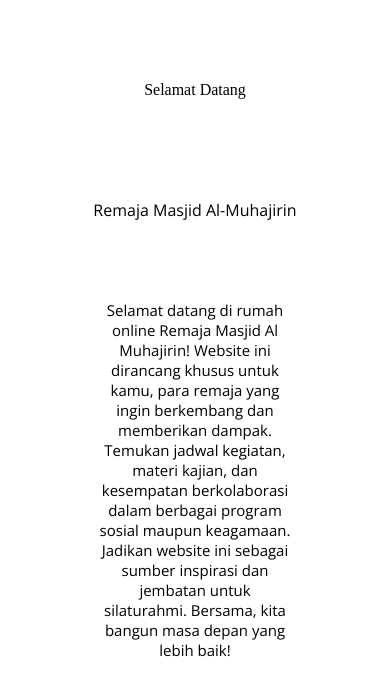
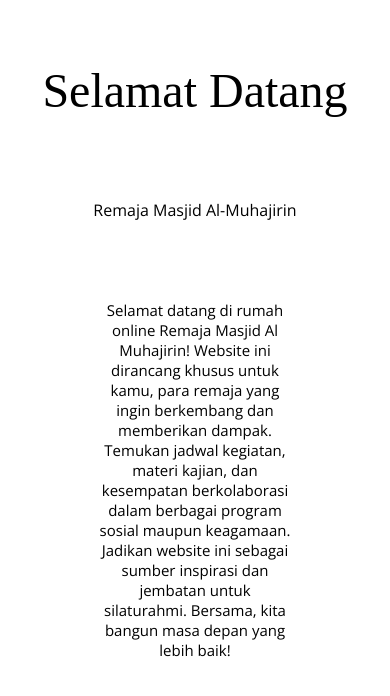
Before and after one commit to elnaxy12/blog, a plain HTML site: page index.html in a window 390 px wide. Drawn offline with nearby package versions, Linux system fonts and the light colour scheme; a web font is replaced by a local one.

Commit message:
index.html

```diff
--- a/index.html
+++ b/index.html
@@ -68,10 +68,6 @@
         }
 
         @media screen and (max-width: 768px){
-            h2 {
-                font-size: 1pc;
-            }
-
             .head-page {
                 width: auto;
             }
```
